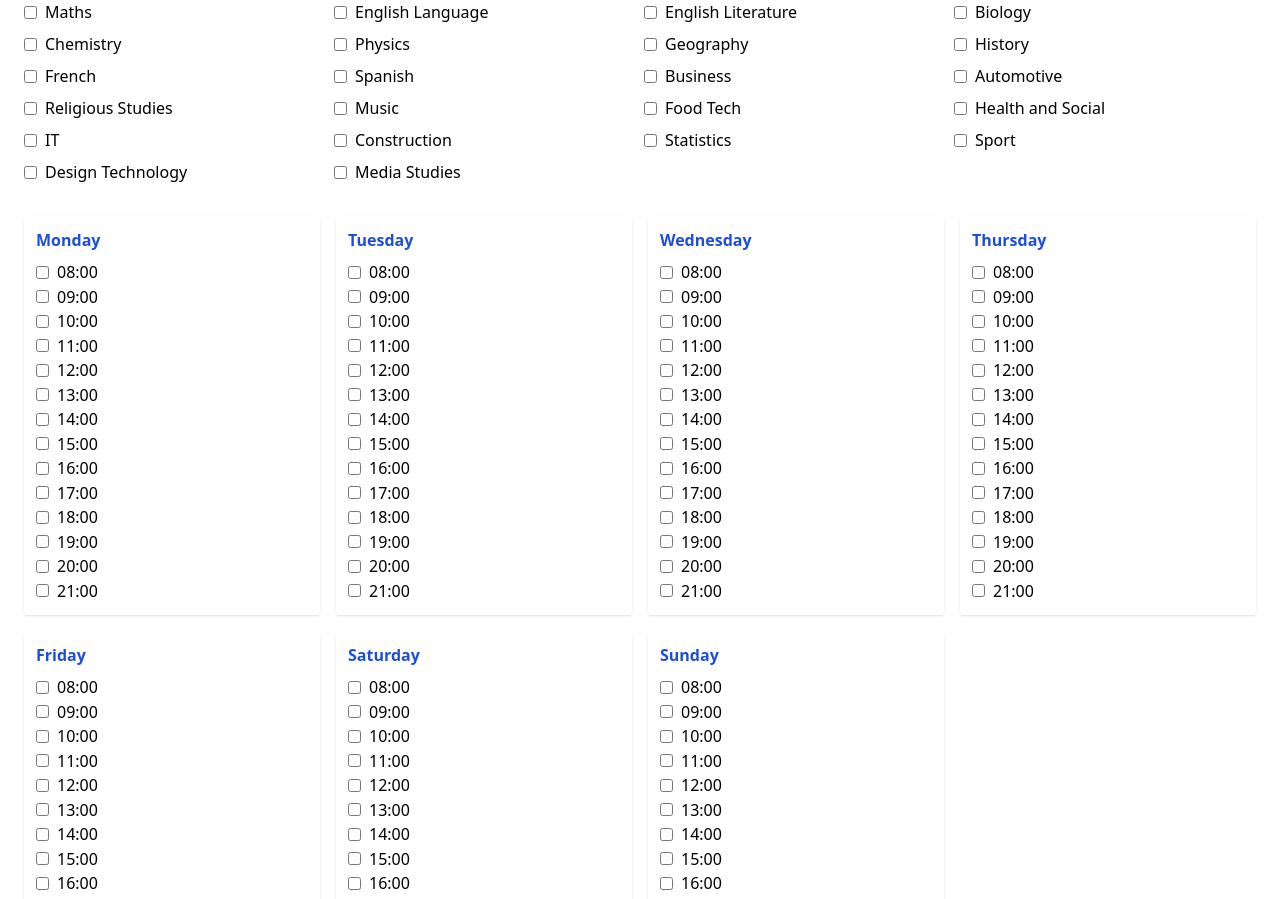
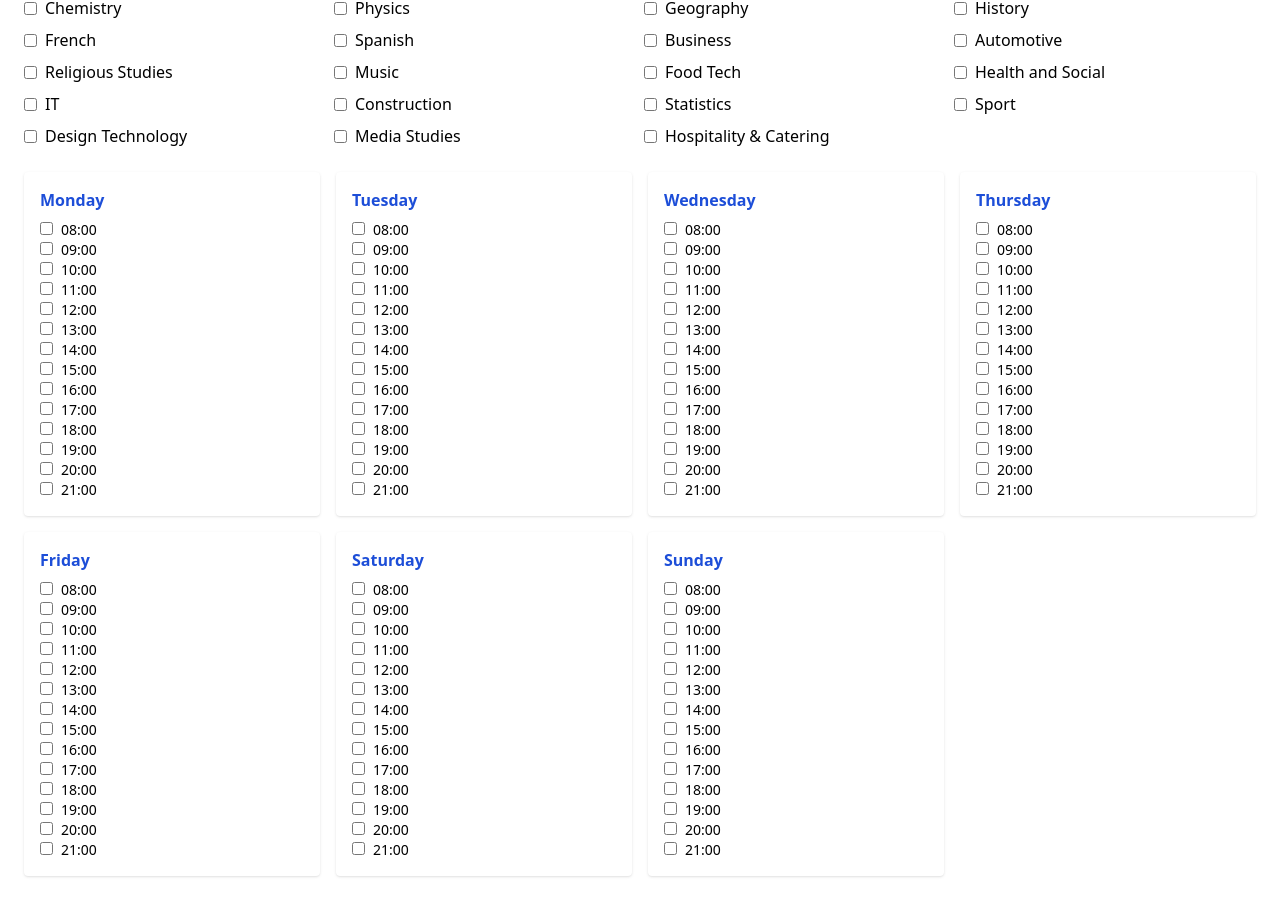
Before and after one commit to adyertorquay/gcse-planner2, a React (Vite) app: page / in a window 1280 px wide. Shown: the part 156-1055 px from the top of the page. Built offline with nearby package versions, Linux system fonts and the light colour scheme.

Commit message:
Add files via upload

```diff
--- a/src/App.jsx
+++ b/src/App.jsx
@@ -1,66 +1,95 @@
-import React, { useState, useRef } from 'react';
-import { format, parseISO, eachDayOfInterval, isBefore, compareAsc } from 'date-fns';
+import React, { useState, useRef, useEffect } from 'react';
+import { format, parseISO, eachDayOfInterval, isBefore, compareAsc, subDays } from 'date-fns';
 import jsPDF from 'jspdf';
 import html2canvas from 'html2canvas';
 import FullCalendar from '@fullcalendar/react';
 import dayGridPlugin from '@fullcalendar/daygrid';
+import { createEvents } from 'ics';
 
 const allSubjects = [
   'Maths', 'English Language', 'English Literature', 'Biology', 'Chemistry', 'Physics',
   'Geography', 'History', 'French', 'Spanish',
   'Business', 'Automotive', 'Religious Studies', 'Music',
   'Food Tech', 'Health and Social', 'IT', 'Construction', 'Statistics',
-  'Sport', 'Design Technology', 'Media Studies'
+  'Sport', 'Design Technology', 'Media Studies', 'Hospitality & Catering'
 ];
+
+const examTimes = {
+  '2025-05-06': '09:00',
+  '2025-05-09': '13:30',
+  '2025-05-12': '09:00',
+  '2025-05-13': '13:30',
+  '2025-05-14': '09:00',
+  '2025-05-15': '09:00',
+  '2025-05-16': '13:30',
+  '2025-05-19': '09:00',
+  '2025-05-20': '13:30',
+  '2025-05-21': '09:00',
+  '2025-05-22': '13:30',
+  '2025-05-23': '09:00',
+  '2025-06-02': '13:30',
+  '2025-06-04': '09:00',
+  '2025-06-05': '13:30',
+  '2025-06-06': '09:00',
+  '2025-06-09': '13:30',
+  '2025-06-10': '09:00',
+  '2025-06-11': '13:30',
+  '2025-06-12': '09:00',
+  '2025-06-13': '09:00',
+  '2025-06-16': '13:30',
+  '2025-06-17': '09:00',
+  '2025-06-18': '13:30'
+};
 
 const examDates = {
   'Health and Social': ['2025-05-06'],
-  Construction: ['2025-05-06'],
-  Business: ['2025-05-09', '2025-05-16'],
+  'Construction': ['2025-05-06'],
+  'Business': ['2025-05-09', '2025-05-16'],
   'English Literature': ['2025-05-12', '2025-05-20'],
   'Religious Studies': ['2025-05-13', '2025-05-21'],
-  Biology: ['2025-05-13', '2025-06-09'],
-  Geography: ['2025-05-14', '2025-06-06', '2025-06-12'],
+  'Biology': ['2025-05-13', '2025-06-09'],
+  'Geography': ['2025-05-14', '2025-06-06', '2025-06-12'],
   'Media Studies': ['2025-05-14', '2025-05-22'],
-  Maths: ['2025-05-15', '2025-06-04', '2025-06-11'],
-  History: ['2025-05-16', '2025-06-05', '2025-06-10'],
-  Chemistry: ['2025-05-19', '2025-06-13'],
-  French: ['2025-05-21', '2025-06-05'],
-  Physics: ['2025-05-22', '2025-06-16'],
-  Sport: ['2025-05-22'],
+  'Maths': ['2025-05-15', '2025-06-04', '2025-06-11'],
+  'History': ['2025-05-16', '2025-06-05', '2025-06-10'],
+  'Chemistry': ['2025-05-19', '2025-06-13'],
+  'French': ['2025-05-21', '2025-06-05'],
+  'Physics': ['2025-05-22', '2025-06-16'],
+  'Sport': ['2025-05-22'],
   'English Language': ['2025-05-23', '2025-06-06'],
-  Statistics: ['2025-06-02', '2025-06-13'],
-  Automotive: ['2025-06-02'],
-  IT: ['2025-06-09'],
-  Spanish: ['2025-06-10', '2025-06-17'],
-  Music: ['2025-06-05'],
+  'Statistics': ['2025-06-02', '2025-06-13'],
+  'Automotive': ['2025-06-02'],
+  'IT': ['2025-06-09'],
+  'Spanish': ['2025-06-10', '2025-06-17'],
+  'Music': ['2025-06-05'],
   'Food Tech': ['2025-06-06'],
-  'Design Technology': ['2025-06-18']
+  'Design Technology': ['2025-06-18'],
+  'Hospitality & Catering': ['2025-05-06']
 };
 
 function GCSEPlanner() {
   const calendarRef = useRef();
-  const startDate = new Date('2025-04-04');
-  const endDate = new Date('2025-07-19');
-  const intensiveStart = new Date('2025-04-22');
-
   const [selectedSubjects, setSelectedSubjects] = useState([]);
   const [availability, setAvailability] = useState({
     Monday: [], Tuesday: [], Wednesday: [], Thursday: [], Friday: [], Saturday: [], Sunday: []
   });
 
+  const startDate = new Date('2025-04-04');
+  const endDate = new Date('2025-07-19');
+  const intensiveStart = new Date('2025-04-22');
+
   const timeSlots = [
-    '08:00', '09:00', '10:00', '11:00',
-    '12:00', '13:00', '14:00', '15:00', '16:00', '17:00',
+    '08:00', '09:00', '10:00', '11:00', '12:00',
+    '13:00', '14:00', '15:00', '16:00', '17:00',
     '18:00', '19:00', '20:00', '21:00'
   ];
 
   const handleAvailabilityChange = (day, time) => {
     setAvailability(prev => {
-      const daySlots = new Set(prev[day]);
-      if (daySlots.has(time)) daySlots.delete(time);
-      else daySlots.add(time);
-      return { ...prev, [day]: Array.from(daySlots).sort() };
+      const updated = new Set(prev[day]);
+      if (updated.has(time)) updated.delete(time);
+      else updated.add(time);
+      return { ...prev, [day]: Array.from(updated).sort() };
     });
   };
 
@@ -70,149 +99,139 @@ function GCSEPlanner() {
     );
   };
 
-  const generateRevisionEvents = () => {
-    const revisionEvents = [];
-    const revisionDays = eachDayOfInterval({ start: startDate, end: endDate });
-    const sessionMap = {};
-    const daySlots = {};
+  const revisionEvents = () => {
+    const events = [];
+    const allDays = eachDayOfInterval({ start: startDate, end: endDate });
+    const sessions = {};
 
-    revisionDays.forEach(day => {
+    allDays.forEach(day => {
       const key = format(day, 'yyyy-MM-dd');
-      const dayName = format(day, 'EEEE');
-      daySlots[key] = availability[dayName] || [];
-      sessionMap[key] = [];
+      sessions[key] = [];
     });
 
-    const examSchedule = selectedSubjects.map(subject => {
+    const schedule = selectedSubjects.map(subject => {
       const exams = (examDates[subject] || []).map(parseISO);
-      const finalExam = exams.sort(compareAsc)[exams.length - 1];
-      return { subject, exams, finalExam };
-    }).sort((a, b) => compareAsc(a.finalExam, b.finalExam));
+      const final = exams.sort(compareAsc).at(-1);
+      return { subject, exams, final };
+    }).sort((a, b) => compareAsc(a.final, b.final));
 
-    revisionDays.forEach(day => {
-      const key = format(day, 'yyyy-MM-dd');
-      const slots = daySlots[key];
-      if (!slots.length) return;
-
-      for (const slot of slots) {
-        const isEarlyPhase = isBefore(day, intensiveStart);
-        if (isEarlyPhase) {
-          // Even distribution pre-intense phase
-          const index = (revisionDays.indexOf(day) + slots.indexOf(slot)) % selectedSubjects.length;
-          const subject = selectedSubjects[index];
-          if (!sessionMap[key].includes(subject)) {
-            revisionEvents.push({ title: `Revise ${subject}`, date: key, color: '#3B82F6' });
-            sessionMap[key].push(subject);
-            break;
-          }
-        } else {
-          for (const { subject, exams } of examSchedule) {
-            const nextExam = exams.find(exam => isBefore(day, exam));
-            if (nextExam && !sessionMap[key].includes(subject)) {
-              revisionEvents.push({ title: `Revise ${subject}`, date: key, color: '#3B82F6' });
-              sessionMap[key].push(subject);
-              break;
-            }
-          }
+    schedule.forEach(({ subject, exams }) => {
+      exams.forEach(date => {
+        const dayBefore = format(subDays(date, 1), 'yyyy-MM-dd');
+        const dayName = format(subDays(date, 1), 'EEEE');
+        const available = availability[dayName];
+        if (available && available.length) {
+          const time = available[0];
+          if (!sessions[dayBefore].includes(subject)) {
+            events.push({
+              title: `Revise ${subject}`,
+              date: dayBefore,
+              time,
+              color: '#1E40AF'
+            });
+            sessions[dayBefore].push(subject);
           }
         }
       });
+    });
 
-    return revisionEvents;
+    return events;
   };
 
-  const exportPDF = () => {
-    const calendarElement = calendarRef.current;
-    if (!calendarElement) return;
+  const exportICS = () => {
+    const examEvents = selectedSubjects.flatMap(subject => {
+      return (examDates[subject] || []).map(date => {
+        const [y, m, d] = date.split('-').map(Number);
+        const [h, min] = (examTimes[date] || '09:00').split(':').map(Number);
+        return {
+          start: [y, m, d, h, min],
+          duration: { hours: 1 },
+          title: `${subject} Exam – ${examTimes[date] || '09:00'}`,
+          status: 'CONFIRMED'
+        };
+      });
+    });
 
-    html2canvas(calendarElement).then(canvas => {
-      const imgData = canvas.toDataURL('image/png');
-      const pdf = new jsPDF();
-      const width = pdf.internal.pageSize.getWidth();
-      const height = (canvas.height * width) / canvas.width;
-      pdf.addImage(imgData, 'PNG', 0, 0, width, height);
-      pdf.save('gcse-timetable.pdf');
+    const revEvents = revisionEvents().map(({ title, date, time }) => {
+      const [y, m, d] = date.split('-').map(Number);
+      const [h, min] = time.split(':').map(Number);
+      return {
+        start: [y, m, d, h, min],
+        duration: { hours: 1 },
+        title,
+        status: 'CONFIRMED'
+      };
+    });
+
+    createEvents([...examEvents, ...revEvents], (error, value) => {
+      if (error) return console.error(error);
+      const blob = new Blob([value], { type: 'text/calendar;charset=utf-8' });
+      const url = URL.createObjectURL(blob);
+      const a = document.createElement('a');
+      a.href = url;
+      a.download = 'gcse-calendar.ics';
+      a.click();
     });
   };
 
-  const printPage = () => window.print();
-
-  const addToGoogleCalendar = () => {
-    const gcalUrl = 'https://calendar.google.com/calendar/u/0/r/eventedit?text=GCSE+Revision+Planner&details=This+is+your+revision+calendar+exported+from+GCSE+Planner&location=&sf=true';
-    window.open(gcalUrl, '_blank');
-  };
-
-  const examEvents = Object.entries(examDates).flatMap(([subject, dates]) =>
-    selectedSubjects.includes(subject)
-      ? dates.map(date => ({
-          title: `${subject} Exam`,
+  const fullEvents = [
+    ...selectedSubjects.flatMap(subject =>
+      (examDates[subject] || []).map(date => ({
+        title: `${subject} Exam – ${examTimes[date] || '09:00'}`,
         date,
         color: '#FF5733'
       }))
-      : []
-  );
-
-  const revisionEvents = generateRevisionEvents();
+    ),
+    ...revisionEvents()
+  ];
 
   return (
     <div className="p-6 font-sans">
-      <h1 className="text-4xl font-bold text-blue-700 mb-4">📘 GCSE Planner – Final Version</h1>
-      <p className="text-gray-700 mb-4">Now with smart revision scheduling and custom availability.</p>
+      <h1 className="text-4xl font-bold text-blue-700 mb-4">📘 GCSE Planner</h1>
+      <p className="text-gray-700 mb-4">Smart revision & ICS export with correct timings.</p>
 
-      <div className="mb-8">
-        <h2 className="text-xl font-semibold text-gray-800 mb-2">Select Your Subjects</h2>
-        <div className="grid grid-cols-2 md:grid-cols-4 gap-2">
+      <div className="grid grid-cols-2 md:grid-cols-4 gap-2 mb-6">
         {allSubjects.map(subject => (
-            <label key={subject} className="flex items-center space-x-2">
+          <label key={subject} className="flex items-center">
             <input
               type="checkbox"
               checked={selectedSubjects.includes(subject)}
               onChange={() => toggleSubject(subject)}
+              className="mr-2"
             />
-              <span>{subject}</span>
+            {subject}
           </label>
         ))}
       </div>
-      </div>
 
       <div className="grid grid-cols-2 md:grid-cols-4 gap-4 mb-8">
-        {Object.keys(availability).map(day => (
-          <div key={day} className="bg-white p-3 shadow rounded">
-            <h3 className="font-semibold text-blue-700 mb-2">{day}</h3>
+        {Object.entries(availability).map(([day, slots]) => (
+          <div key={day} className="bg-white p-4 rounded shadow">
+            <h3 className="font-bold mb-2 text-blue-700">{day}</h3>
             {timeSlots.map(slot => (
-              <div key={slot}>
-                <label className="inline-flex items-center">
+              <label key={slot} className="block text-sm">
                 <input
                   type="checkbox"
-                    checked={availability[day].includes(slot)}
+                  checked={slots.includes(slot)}
                   onChange={() => handleAvailabilityChange(day, slot)}
                   className="mr-2"
                 />
                 {slot}
               </label>
-              </div>
             ))}
           </div>
         ))}
       </div>
 
-      <div className="flex flex-wrap gap-4 mb-6">
-        <button onClick={exportPDF} className="bg-blue-600 hover:bg-blue-700 text-white px-4 py-2 rounded shadow">
-          Download PDF
-        </button>
-        <button onClick={printPage} className="bg-green-600 hover:bg-green-700 text-white px-4 py-2 rounded shadow">
-          Print Timetable
-        </button>
-        <button onClick={addToGoogleCalendar} className="bg-red-600 hover:bg-red-700 text-white px-4 py-2 rounded shadow">
-          Add to Google Calendar
-        </button>
+      <div className="flex gap-4 mb-6">
+        <button onClick={exportICS} className="bg-yellow-600 text-white px-4 py-2 rounded">Export Calendar (.ics)</button>
       </div>
 
       <div ref={calendarRef} className="bg-white p-4 rounded shadow-xl">
         <FullCalendar
           plugins={[dayGridPlugin]}
           initialView="dayGridMonth"
-          events={[...examEvents, ...revisionEvents]}
+          events={fullEvents}
           height={600}
         />
       </div>
```
Lines whose indentation alone changed are shown as unchanged.
